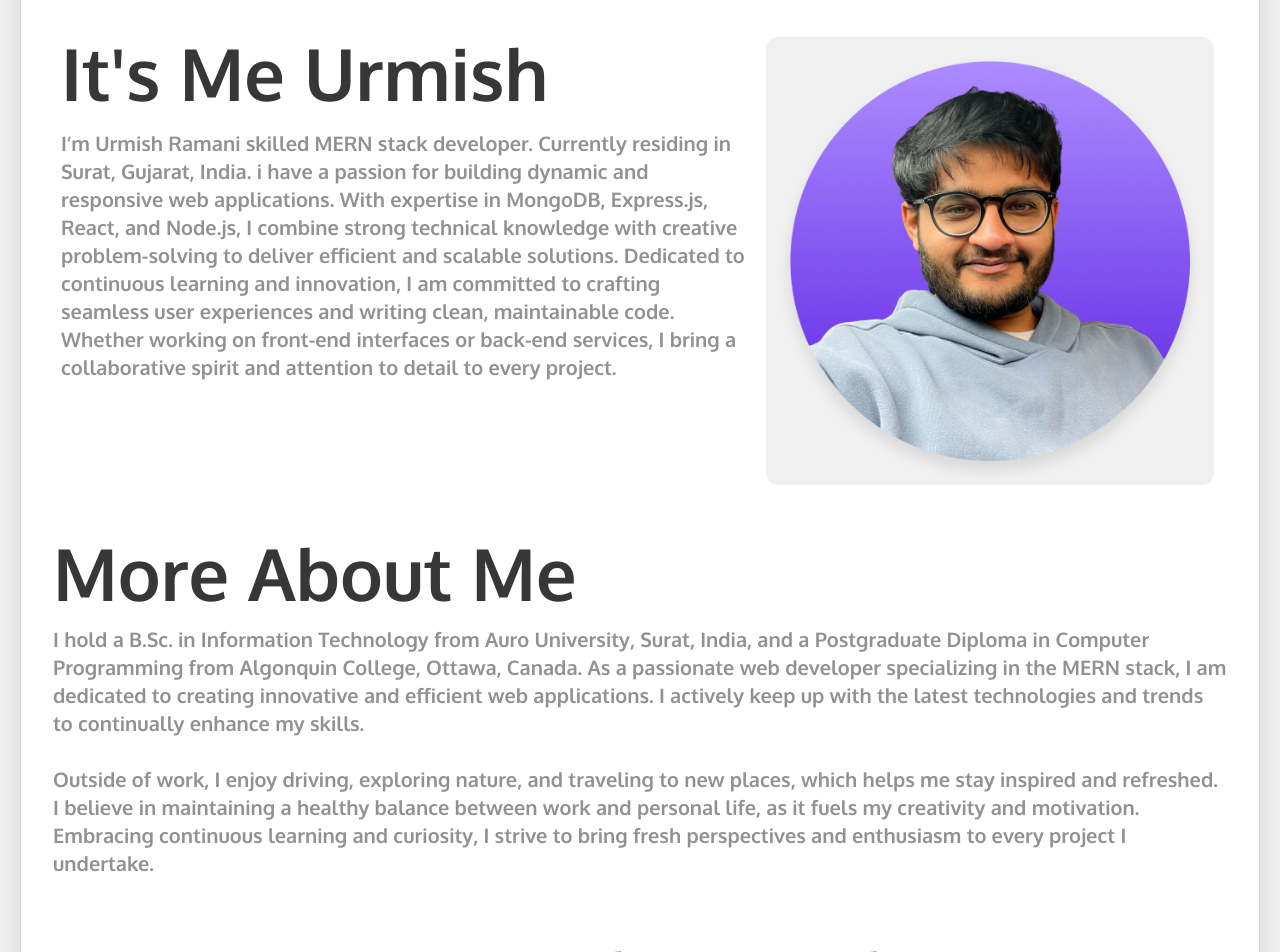
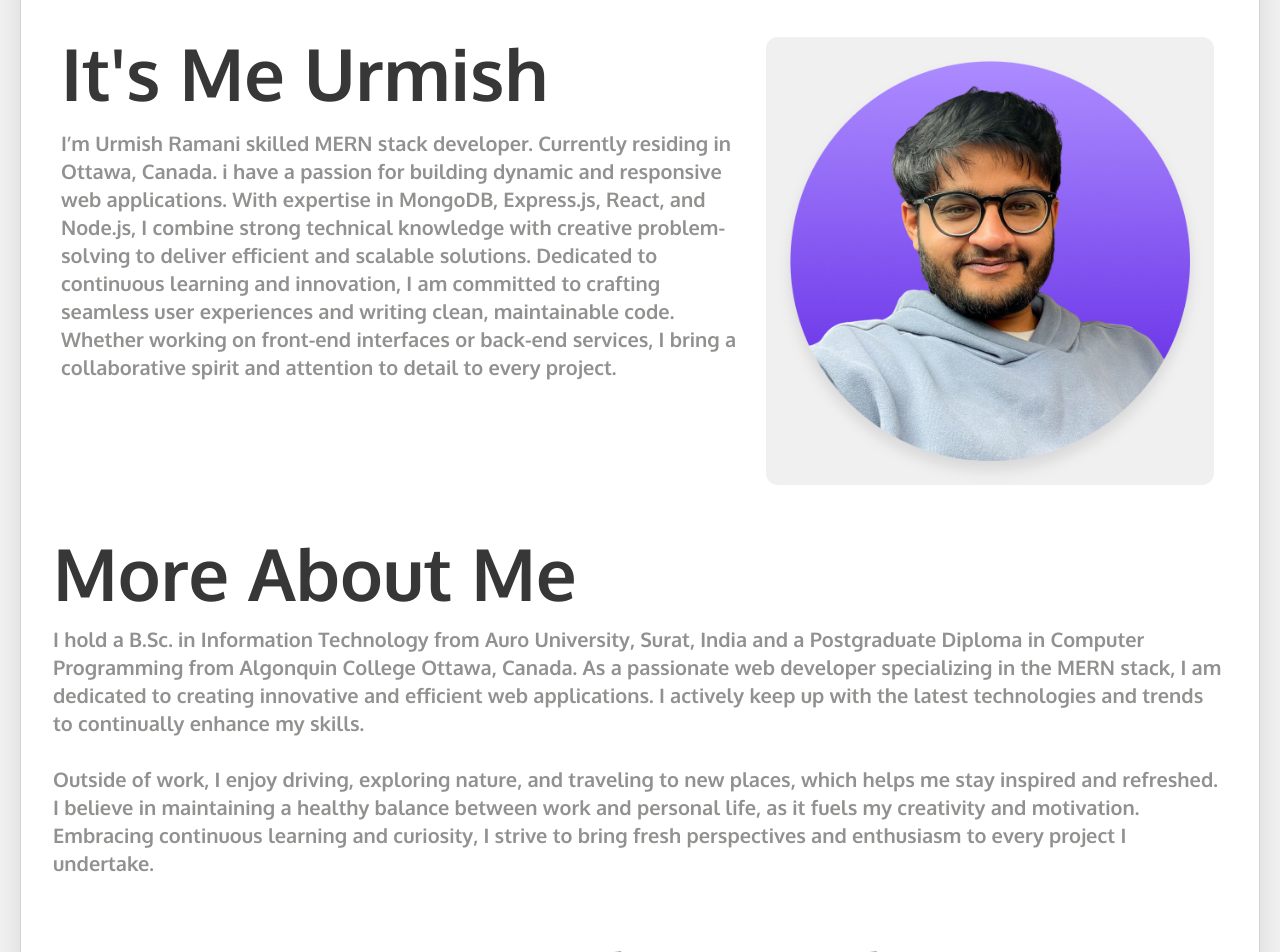
Before and after one commit to urmishr/portfolio, a React (Vite) app: page /about in a window 1280 px wide. Shown: the part 200-1152 px from the top of the page. Built offline with nearby package versions, Linux system fonts and the light colour scheme.

Commit message:
fixed production bug

```diff
--- a/src/components/ImageCarousel.jsx
+++ b/src/components/ImageCarousel.jsx
@@ -93,9 +93,11 @@ export default function ImageCarousel() {
             <button
               key={index}
               onClick={() => emblaApi && emblaApi.scrollTo(index)}
-              className={`w-2 h-2 lg:w-3 lg:h-3 rounded-full transition-colors cursor-pointer hover:bg-green/70 ${
+              className={`w-2 h-2 lg:w-3 lg:h-3 rounded-full transition-colors cursor-pointer ${currentProject === 'natours' ? 'hover:bg-green/70' : 'hover:bg-indigo-400/50'} ${
                 selectedIndex === index
-                  ? 'bg-green'
+                  ? currentProject === 'natours'
+                    ? 'bg-green'
+                    : 'bg-indigo-400'
                   : 'bg-light-400/20 dark:bg-dark-200/20'
               }`}
               aria-label={`Go to slide ${index + 1}`}
--- a/src/pages/About.jsx
+++ b/src/pages/About.jsx
@@ -16,8 +16,8 @@ export default function About() {
           <div>
             <Paragraph lineHeight={'1.5'}>
               I’m Urmish Ramani skilled MERN stack developer. Currently residing
-              in Surat, Gujarat, India. i have a passion for building dynamic
-              and responsive web applications. With expertise in MongoDB,
+              in Ottawa, Canada. i have a passion for building dynamic and
+              responsive web applications. With expertise in MongoDB,
               Express.js, React, and Node.js, I combine strong technical
               knowledge with creative problem-solving to deliver efficient and
               scalable solutions. Dedicated to continuous learning and
@@ -42,8 +42,8 @@ export default function About() {
         <Heading>More About Me</Heading>
         <Paragraph>
           I hold a B.Sc. in Information Technology from Auro University, Surat,
-          India, and a Postgraduate Diploma in Computer Programming from
-          Algonquin College, Ottawa, Canada. As a passionate web developer
+          India and a Postgraduate Diploma in Computer Programming from
+          Algonquin College Ottawa, Canada. As a passionate web developer
           specializing in the MERN stack, I am dedicated to creating innovative
           and efficient web applications. I actively keep up with the latest
           technologies and trends to continually enhance my skills.
```
